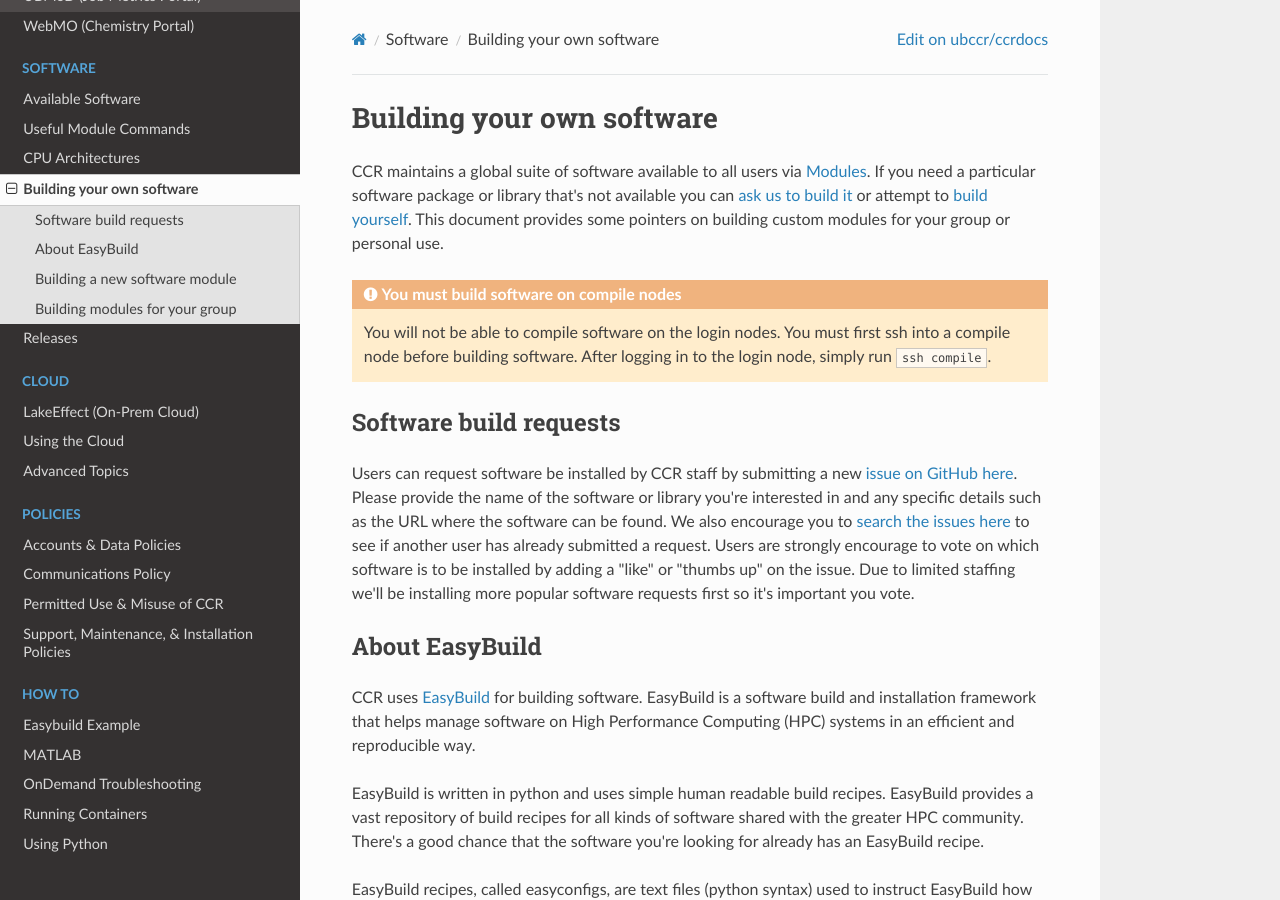
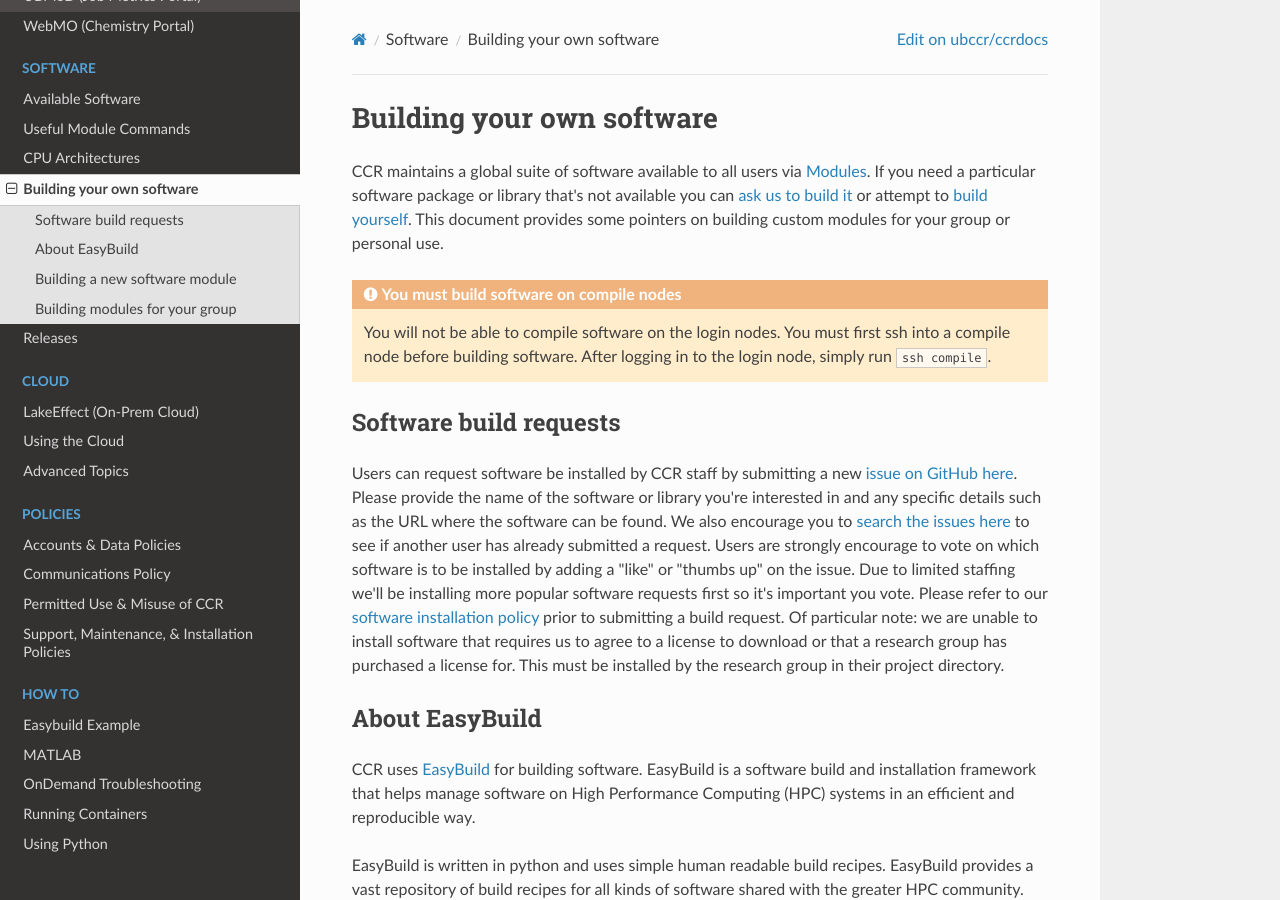
Before and after one commit to ubccr/ccrdocs, an MkDocs documentation site: the page built from pages/software/building.md, in a window 1280 px wide and 900 px high. Built offline with MkDocs 1.6.1, drawn with Linux system fonts in a browser that asks for light colours; nearby versions of some CDN libraries.

Commit message:
added link to sw install policy

```diff
--- a/pages/software/building.md
+++ b/pages/software/building.md
@@ -22,7 +22,7 @@ to [search the issues here](https://github.com/ubccr/software-layer/issues?q=is%
 to see if another user has already submitted a request. Users are strongly
 encourage to vote on which software is to be installed by adding a "like" or
 "thumbs up" on the issue. Due to limited staffing we'll be installing more
-popular software requests first so it's important you vote.
+popular software requests first so it's important you vote.  Please refer to our [software installation policy](../policies/support.md#software-installation-policy) prior to submitting a build request.  Of particular note: we are unable to install software that requires us to agree to a license to download or that a research group has purchased a license for.  This must be installed by the research group in their project directory.
 
 ## About EasyBuild
 
```
